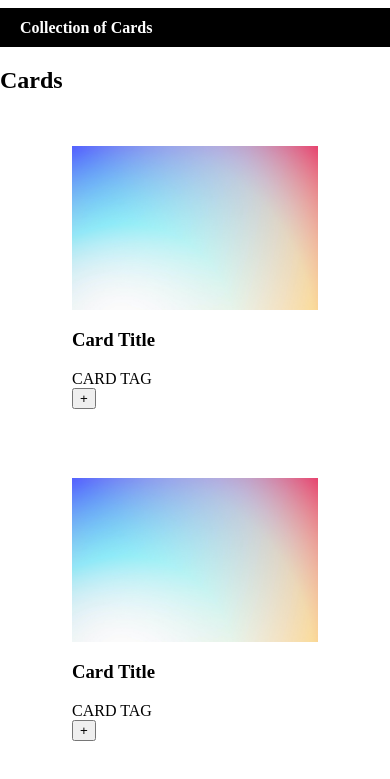
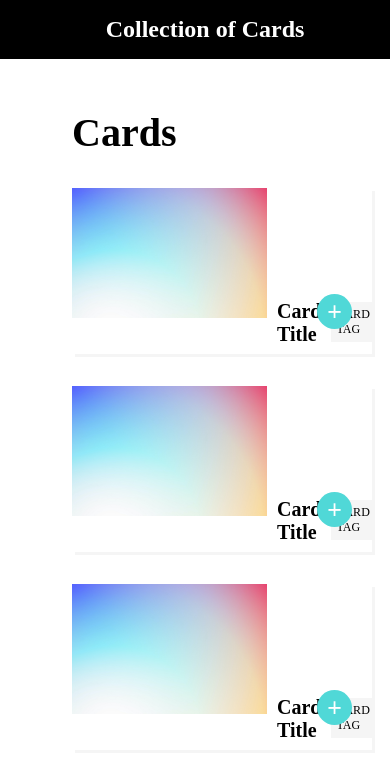
Before and after one commit to flournoy87/problem3, a plain HTML site: page index.html in a window 390 px wide. Shown: the top 779 px of the page. Drawn offline with Linux system fonts and the light colour scheme.

Commit message:
first css pass on desktop and start mobile

```diff
--- a/resources/css/style.css
+++ b/resources/css/style.css
@@ -1,7 +1,6 @@
 /* Body */
 body {
-    margin-left: 0px;
-    margin-right: 0px;
+    margin: 0px;
 }
 
 /* Header */
@@ -14,7 +13,6 @@ header {
 header h1 {
     color: white;
     font-size: 16px;
-    width: 100%;
     margin-left: 20px;
 }
 
@@ -24,27 +22,153 @@ main {
     flex-direction: column;
 }
 
+h2 {
+    margin: 50px 72px 0px 72px;
+    font-size: 30px;
+}
+
 .content {
     display: flex;
     justify-content: center;
     margin: 32px 72px;
     flex-wrap: wrap;
     gap: 32px;
+
 }
 
-.content > * {
-
-}
 
 .card {
     display: flex;
     flex-direction: column;
     align-items: baseline;
-    max-width: 532px;
-    height: 300px;
+    width: 300px;
+    height: auto;
+    box-shadow: 3px 3px whitesmoke;
+    position: relative;
+
 }
 
 .card img {
-    height: auto;
+    height: 130px;
     width: 100%;
 }
+
+.card h3 {
+    margin-top: 12px;
+    margin-bottom: 5px;
+    margin-left: 10px;
+    font-size: 20px;
+}
+
+.tag {
+    margin-top: 5px;
+    margin-bottom: 12px;
+    margin-left: 10px;
+    font-size: 12px;
+    background-color: whitesmoke;
+    padding: 5px;
+}
+
+.button {
+    position: absolute;
+    bottom: 25px;
+    right: 20px;
+    height: 35px;
+    width: 35px;
+    background-color: #50d8d7;
+    color: white;
+    border: none;
+    border-radius: 25px;
+    font-size: 25px;
+
+}
+
+/* Footer */
+footer {
+    background-color: whitesmoke;
+    display: flex;
+    flex-basis: 100%;
+    justify-content: center;
+    align-items: center;
+    height: 180px;
+}
+
+footer span {
+    font-size: 50px;
+}
+
+/* --Mobile--*/
+@media only screen and (max-width: 550px) {
+    /* Header */
+    header {
+        display: flex;
+        justify-content: center;
+    }
+
+    header h1 {
+        font-size: 24px;
+    }
+
+    /* Main */
+    h2 {
+        margin: 50px 72px 0px 72px;
+        font-size: 40px;
+    }
+
+    .content {
+        display: flex;
+        flex-direction: column;
+        justify-content: center;
+        margin: 32px 72px;
+        flex-wrap: nowrap
+        gap: 32px;
+
+    }
+
+
+    .card {
+        display: flex;
+        flex-direction: row;
+        align-items: baseline;
+        width: 300px;
+        height: auto;
+        box-shadow: 3px 3px whitesmoke;
+        position: relative;
+
+    }
+
+    .card img {
+        height: 130px;
+        width: 100%;
+    }
+
+    .card h3 {
+        margin-top: 12px;
+        margin-bottom: 5px;
+        margin-left: 10px;
+        font-size: 20px;
+    }
+
+    .tag {
+        margin-top: 5px;
+        margin-bottom: 12px;
+        margin-left: 10px;
+        font-size: 12px;
+        background-color: whitesmoke;
+        padding: 5px;
+    }
+
+    .button {
+        position: absolute;
+        bottom: 25px;
+        right: 20px;
+        height: 35px;
+        width: 35px;
+        background-color: #50d8d7;
+        color: white;
+        border: none;
+        border-radius: 25px;
+        font-size: 25px;
+
+    }
+  }
```
